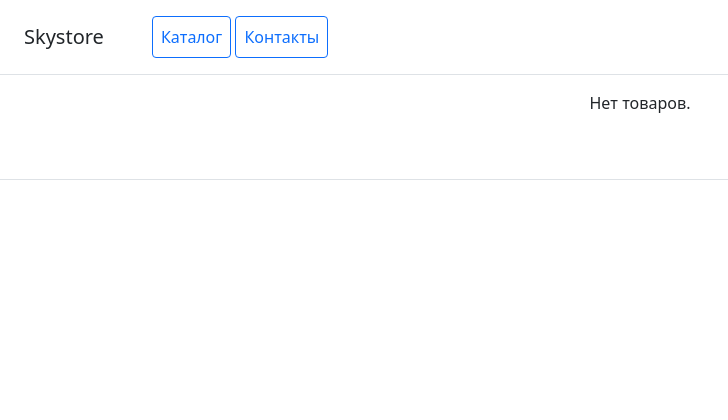
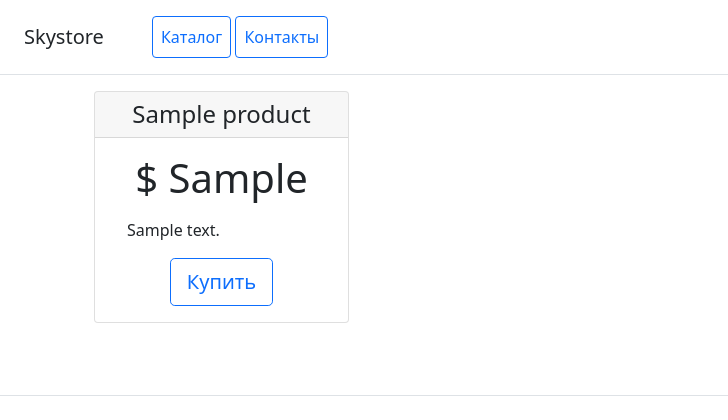
Before and after one commit to gremvanek/dz_dz_dz, a Django app: page / in a window 1280 px wide. Shown: the top 420 px of the page, without its empty margins (0-728 px from the left). Run offline with Django 3.2, Linux system fonts and the light colour scheme; tables that the repository leaves empty hold one stand-in row (values such as "Sample post"); some libraries are stand-ins or nearby versions.

Commit message:
Поменял ошибку - 6 строка if products и цикл product in products. Заменил на object_list и product in object_list

```diff
--- a/config/templates/home.html
+++ b/config/templates/home.html
@@ -3,8 +3,8 @@
 {% block content %}
 <div class="container">
     <div class="row text-center">
-        {% if products %}
-            {% for product in products %}
+        {% if object_list %}
+            {% for product in object_list %}
                 <div class="col-3">
                     <div class="card mb-4 box-shadow">
                         <div class="card-header">
```
